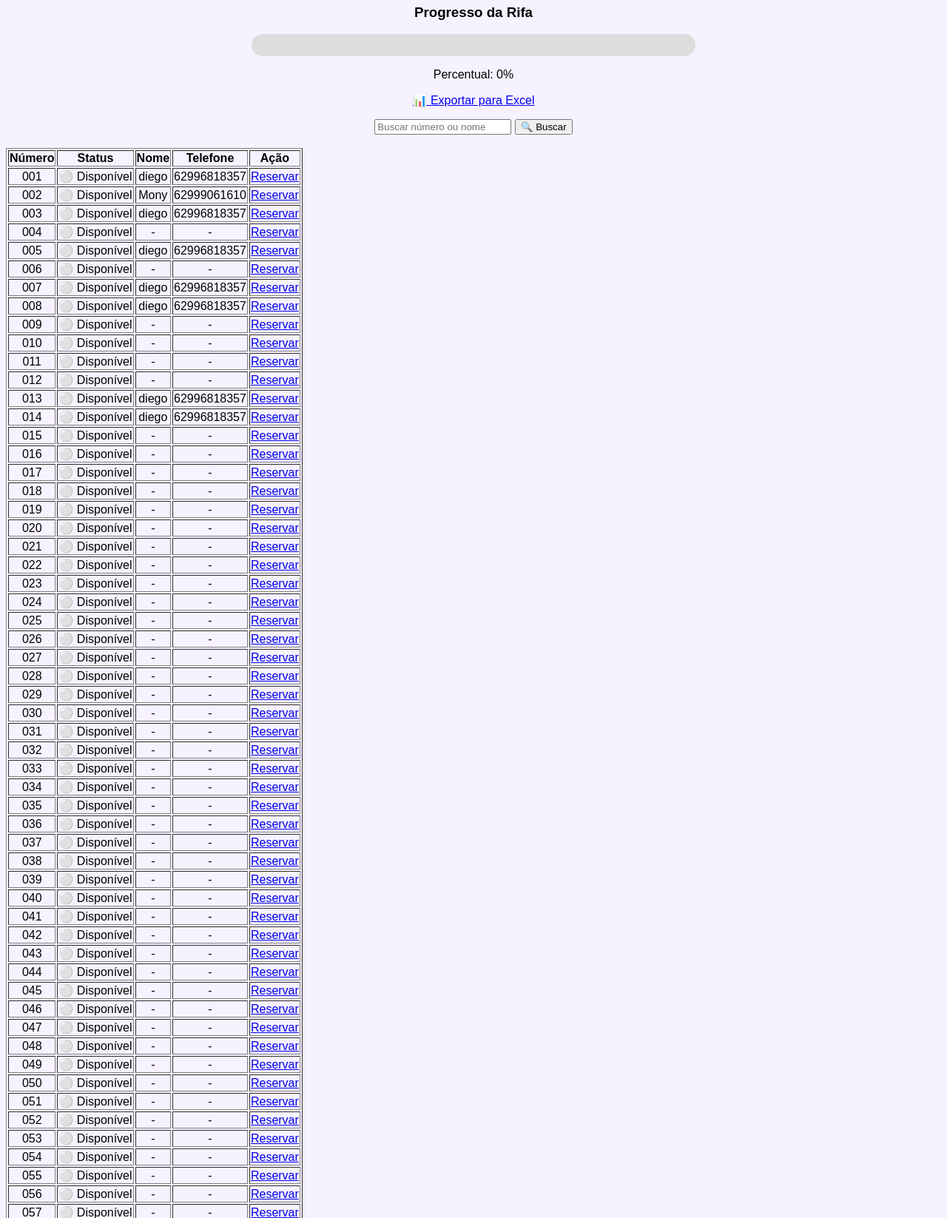
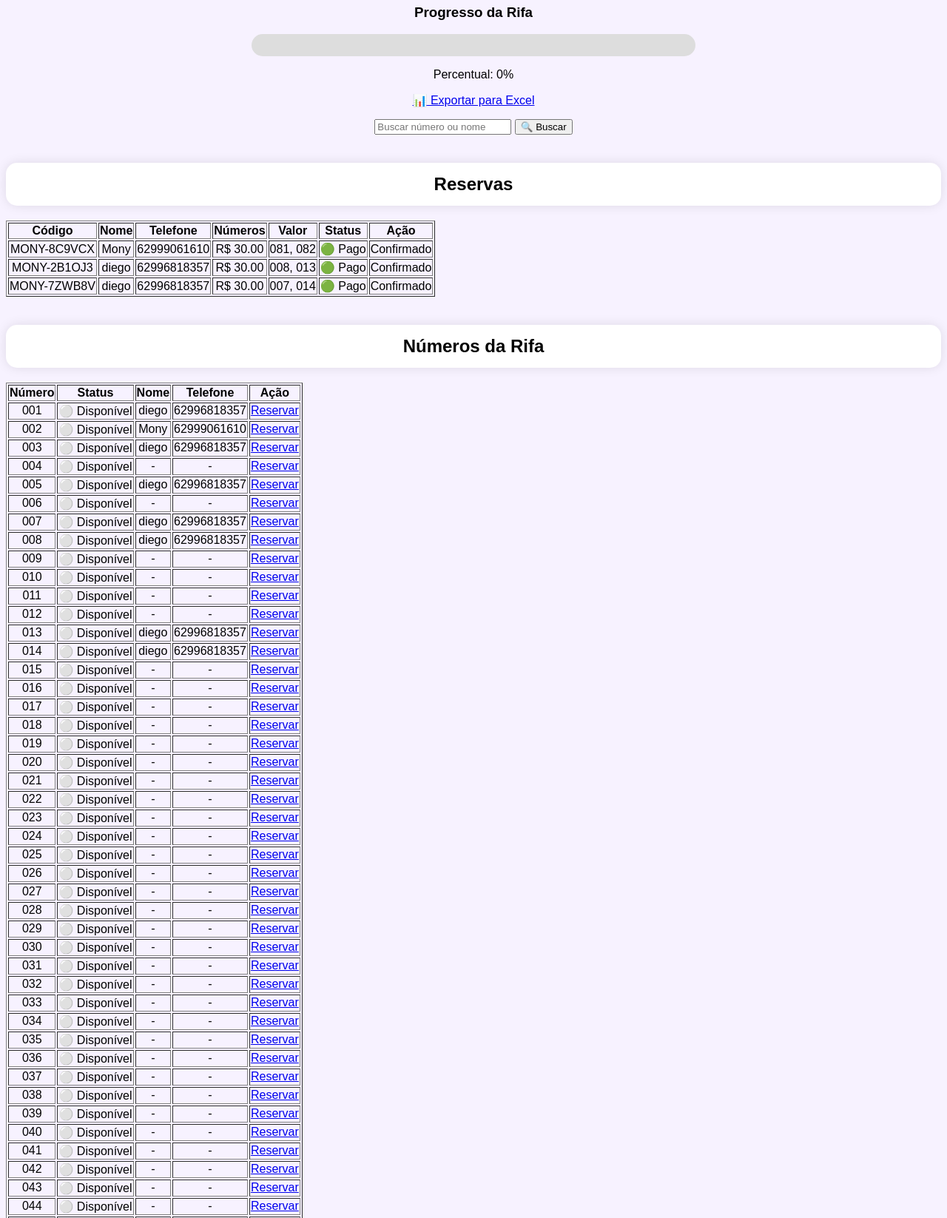
Before and after one commit to diegolucasg1985-arch/rifa, a Flask app: page /admin in a window 1280 px wide. Shown: the part 290-1936 px from the top of the page at 74% size. Run offline with Flask 3, Linux system fonts and the light colour scheme; the visitor is signed in with stand-in values (Sample User, id 1); data comes from the database, SQL or seed files in the repository; both versions use the stored data as it was after the commit; some libraries are stand-ins or nearby versions.

Commit message:
Atualiza carrinho e fluxo de reserva

```diff
--- a/app.py
+++ b/app.py
@@ -219,21 +219,47 @@ def admin():
 
     arrecadado = reservados * VALOR_NUMERO
     percentual = round((reservados / 200) * 100)
+    reservas = Reserva.query.order_by(Reserva.data.desc()).all()
 
     return render_template(
     "admin.html",
     numeros=numeros,
+    reservas=reservas,
     reservados=reservados,
     disponiveis=disponiveis,
     arrecadado=arrecadado,
     percentual=percentual,
     busca=busca
+
     )
 
 @app.route("/logout")
 def logout():
     session.pop("admin", None)
     return redirect("/login")
+
+@app.route("/confirmar_pagamento/<int:id>")
+def confirmar_pagamento(id):
+
+    if not session.get("admin"):
+        return redirect("/login")
+
+    reserva = Reserva.query.get(id)
+
+    if not reserva:
+        return "Reserva não encontrada."
+
+    reserva.status = "pago"
+
+    for item in reserva.numeros:
+        numero = Numero.query.get(item.numero_id)
+
+        if numero:
+            numero.status = "pago"
+
+    db.session.commit()
+
+    return redirect(url_for("admin"))
 
 @app.route("/toggle/<int:id>")
 def toggle(id):
--- a/models.py
+++ b/models.py
@@ -53,3 +53,4 @@ class ReservaNumero(db.Model):
         db.Integer,
         db.ForeignKey("numero.id")
     )
+    numero = db.relationship("Numero")
--- a/templates/admin.html
+++ b/templates/admin.html
@@ -59,6 +59,47 @@
       </form>
 
       <br />
+      <h2>Reservas</h2>
+
+      <table border="1">
+        <tr>
+          <th>Código</th>
+          <th>Nome</th>
+          <th>Telefone</th>
+          <th>Números</th>
+          <th>Valor</th>
+          <th>Status</th>
+          <th>Ação</th>
+        </tr>
+
+        {% for reserva in reservas %}
+        <tr>
+          <td>{{ reserva.codigo }}</td>
+          <td>{{ reserva.nome }}</td>
+          <td>{{ reserva.telefone }}</td>
+          <td>R$ {{ "%.2f"|format(reserva.valor_total) }}</td>
+          <td>
+            {% for item in reserva.numeros %} {{
+            "%03d"|format(item.numero.numero) }}{% if not loop.last %}, {% endif
+            %} {% endfor %}
+          </td>
+          <td>
+            {% if reserva.status == "pago" %} 🟢 Pago {% else %} 🟡 Aguardando
+            pagamento {% endif %}
+          </td>
+          <td>
+            {% if reserva.status != "pago" %}
+            <a href="/confirmar_pagamento/{{ reserva.id }}">
+              Confirmar pagamento
+            </a>
+            {% else %} Confirmado {% endif %}
+          </td>
+        </tr>
+        {% endfor %}
+      </table>
+
+      <br />
+      <h2>Números da Rifa</h2>
       <table border="1">
         <tr>
           <th>Número</th>
```
Also changed, not shown: instance/database.db.
